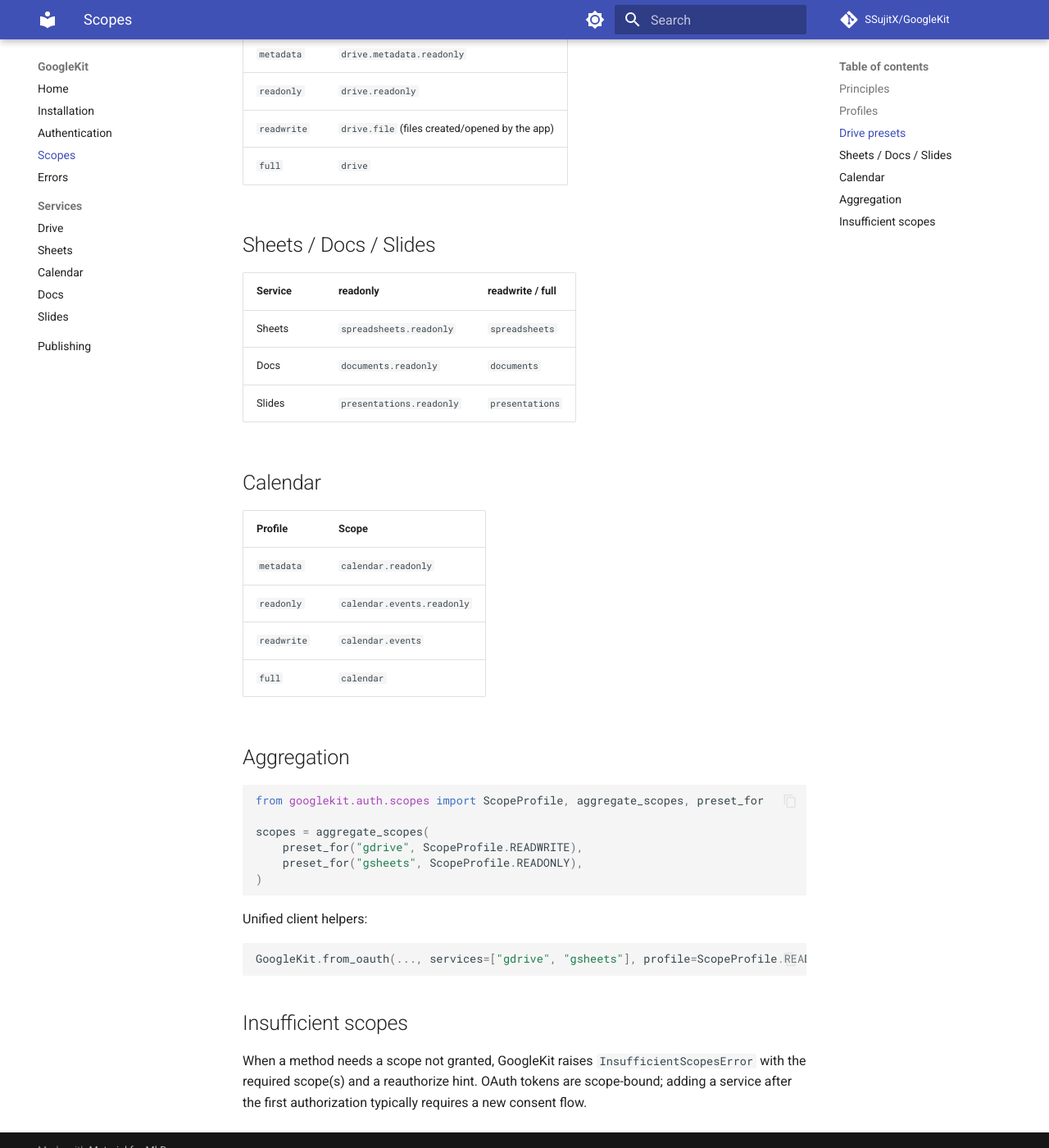
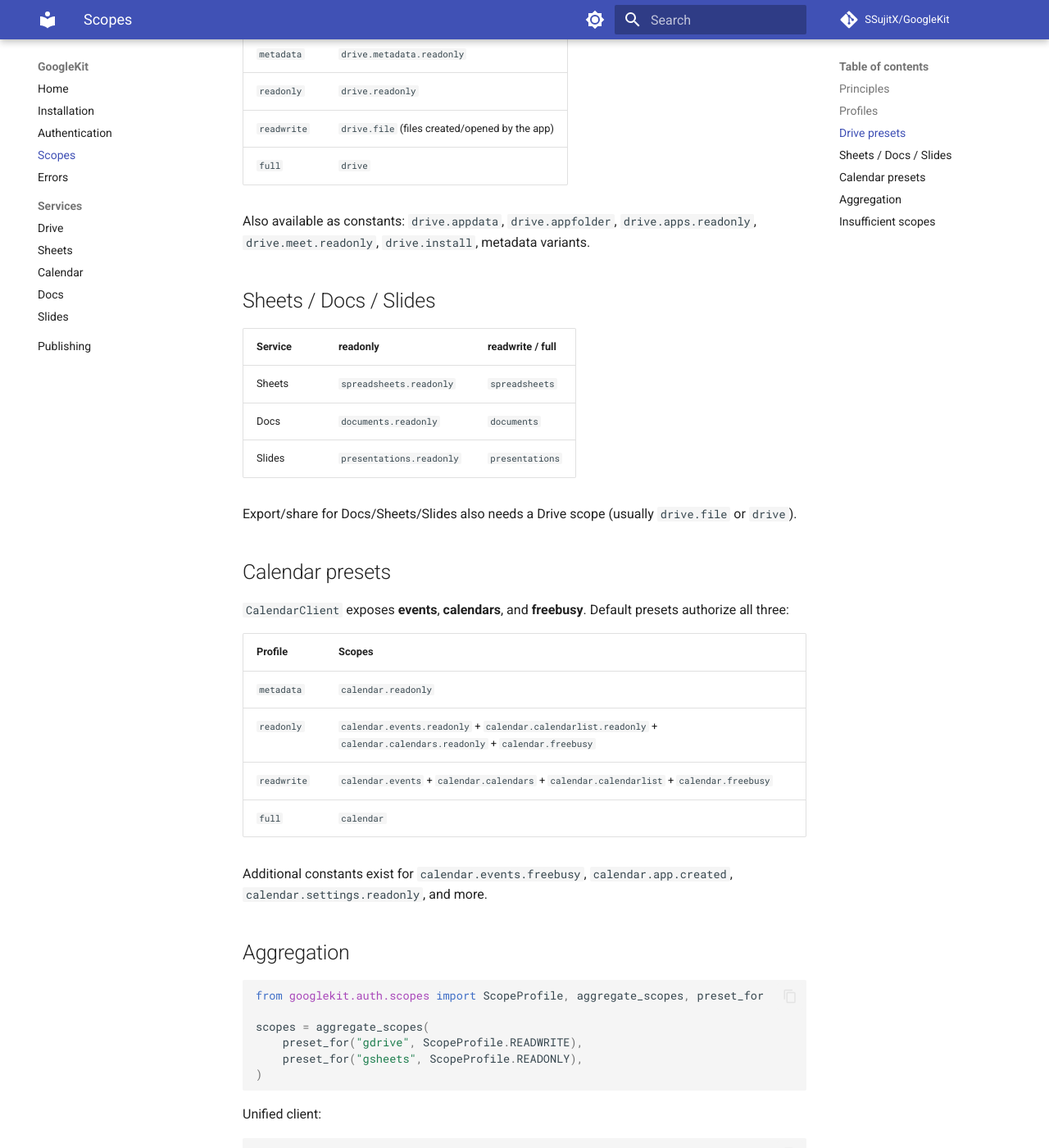
Before and after one commit to SSujitX/GoogleKit, an MkDocs documentation site: the page built from docs/scopes.md, in a window 1280 px wide and 1400 px high, scrolled down 851 px. Shown: the whole window at 82% size. Built offline with MkDocs 1.6.1 and Material for MkDocs 9.7.7, drawn with Linux system fonts in a browser that asks for light colours; comment, search, counter and statistics services are not loaded; some of the changed text lies outside the part shown.

Commit message:
docs: Update scopes documentation to clarify Drive and Calendar presets, enhance scope descriptions, and include additional constants for better usability

````diff
--- a/docs/scopes.md
+++ b/docs/scopes.md
@@ -7,7 +7,7 @@
 - Do not request all scopes by default
 - Prefer least privilege via `ScopeProfile`
 - Never silently escalate privileges
-- Drive scopes distinguish app files, metadata, read-only, and full access
+- `ScopeSet.covers()` / `missing()` treat full `drive` / `calendar` as covering narrower scopes
 
 ## Profiles
 
@@ -15,17 +15,19 @@
 | ------- | ------- |
 | `metadata` | Minimal metadata / list-oriented access |
 | `readonly` | Read without write |
-| `readwrite` | Typical app create/edit (default) |
+| `readwrite` | Typical app create/edit (**default**) |
 | `full` | Broadest service scope when truly required |
 
 ## Drive presets
 
-| Profile | Scope |
-| ------- | ----- |
+| Profile | Scope(s) |
+| ------- | -------- |
 | `metadata` | `drive.metadata.readonly` |
 | `readonly` | `drive.readonly` |
 | `readwrite` | `drive.file` (files created/opened by the app) |
 | `full` | `drive` |
+
+Also available as constants: `drive.appdata`, `drive.appfolder`, `drive.apps.readonly`, `drive.meet.readonly`, `drive.install`, metadata variants.
 
 ## Sheets / Docs / Slides
 
@@ -35,14 +37,20 @@
 | Docs | `documents.readonly` | `documents` |
 | Slides | `presentations.readonly` | `presentations` |
 
-## Calendar
+Export/share for Docs/Sheets/Slides also needs a Drive scope (usually `drive.file` or `drive`).
 
-| Profile | Scope |
-| ------- | ----- |
+## Calendar presets
+
+`CalendarClient` exposes **events**, **calendars**, and **freebusy**. Default presets authorize all three:
+
+| Profile | Scopes |
+| ------- | ------ |
 | `metadata` | `calendar.readonly` |
-| `readonly` | `calendar.events.readonly` |
-| `readwrite` | `calendar.events` |
+| `readonly` | `calendar.events.readonly` + `calendar.calendarlist.readonly` + `calendar.calendars.readonly` + `calendar.freebusy` |
+| `readwrite` | `calendar.events` + `calendar.calendars` + `calendar.calendarlist` + `calendar.freebusy` |
 | `full` | `calendar` |
+
+Additional constants exist for `calendar.events.freebusy`, `calendar.app.created`, `calendar.settings.readonly`, and more.
 
 ## Aggregation
 
@@ -55,10 +63,17 @@
 )
 ```
 
-Unified client helpers:
+Unified client:
 
 ```python
-GoogleKit.from_oauth(..., services=["gdrive", "gsheets"], profile=ScopeProfile.READWRITE)
+from googlekit import GoogleKit
+from googlekit.auth.scopes import ScopeProfile
+
+client = GoogleKit.from_oauth(
+    "client_secrets.json",
+    services=["gdrive", "gsheets", "gcalendar"],
+    profile=ScopeProfile.READWRITE,
+)
 ```
 
 ## Insufficient scopes
````
